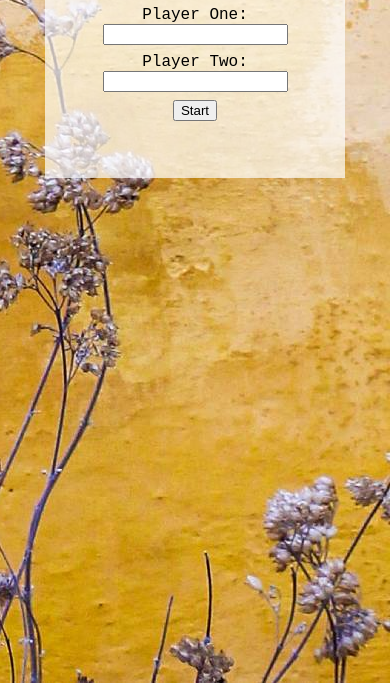
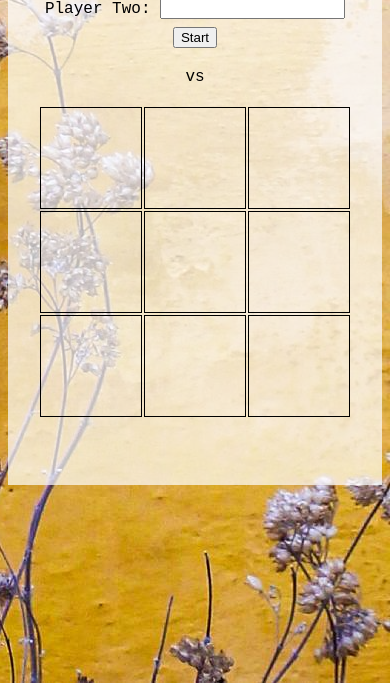
Before and after one commit to YesSeri/factory-module-tictactoe, a plain HTML site: page index.html in a window 390 px wide. Shown: the part 161-844 px from the top of the page. Drawn offline with Linux system fonts and the light colour scheme.

Commit message:
finished game

```diff
--- a/index.html
+++ b/index.html
@@ -23,7 +23,7 @@
             </div>
             <button id='start-btn'>Start</button>
         </div>
-        <div class='none' id='game-container'>
+        <div class='' id='game-container'>
             <div id="player-names"><span id='p1-span'></span><span> vs </span><span id='p2-span'></span></div>
             <div id="gameboard">
                 <div class="row">
--- a/scripts.js
+++ b/scripts.js
@@ -78,7 +78,6 @@ const gameinfo = (() => {
     }
     function setActive() {
         _active = getTurn() === _p1.marker ? _p1 : _p2;
-        console.log(_active);
     }
     function getActive() {
         return _active
@@ -149,7 +148,6 @@ const controller = (() => {
         if (gameinfo.getActive().makeMove(idx)) {
             gameinfo.nextTurn();
         }
-        console.log(gameboard.checkWin(), gameboard.checkDraw());
         if (gameboard.checkWin() || gameboard.checkDraw()) {
             gameinfo.gameover = true;
             _setWinMessage();
@@ -159,7 +157,6 @@ const controller = (() => {
     function _setWinMessage(){
         const message  = document.getElementById('win-message')
         if(gameboard.checkWin()){
-            console.log(gameinfo.getActive);
             message.innerHTML = `Congratulations to ${gameinfo.getActive().name}`
         } else{
             message.innerHTML = 'It is a draw.'
--- a/style.css
+++ b/style.css
@@ -10,10 +10,10 @@ html {
 }
 
 .square {
-    border: solid 1px black;
-    width: 150px;
-    height: 150px;
-    margin: 1px;
+    border: solid 2px black;
+    width: min(250px, 33%);
+    height: 250px;
+    margin: 2px;
     text-align: center;
     display: flex;
     justify-content: center;
@@ -27,28 +27,40 @@ html {
 }
 
 #gameboard {
+    width: 100%;
     font-size: 7em;
     font-family: monospace;
     margin: auto;
 }
 
-span{
-    padding:5px;
+span {
+    padding: 5px;
 }
-#player-names{
-    margin:10px;
-    padding:10px;
+
+#player-names {
+    margin: 10px;
+    padding: 10px;
 }
+
 .row {
     display: flex;
+    justify-content: center;
+    margin-left: 0.2em;
+    margin-right: 0.2em;
 }
 
-#container{
+#container {
     padding-top: 0.3em;
     padding-bottom: 1.3em;
-    width: 80%;
-    margin:auto;
-    background-color: rgba(255, 255,255, 0.7);
+    width: 60%;
+    margin: auto;
+    background-color: rgba(255, 255, 255, 0.7);
+}
+
+#replay-div{
+
+    padding-bottom:10px;
+    background-color: rgba(255, 255, 255, 0.8);
 }
 #game-container {
     display: flex;
@@ -62,3 +74,27 @@ span{
 #game-container.none, .none {
     display: none;
 }
+
+@media only screen and (max-width: 1440px) {
+    /* For mobile phones: */
+    #container {
+        width: 80%;
+    }
+    .square {
+        height: 150px;
+        width: min(150px, 33%);
+    }
+}
+
+@media only screen and (max-width: 768px) {
+    /* For mobile phones: */
+    #container {
+        width: 100%;
+    }
+    .square {
+        border: solid 1px black;
+        margin: 1px;
+        height: 100px;
+        width: min(100px, 33%);
+    }
+}
```
